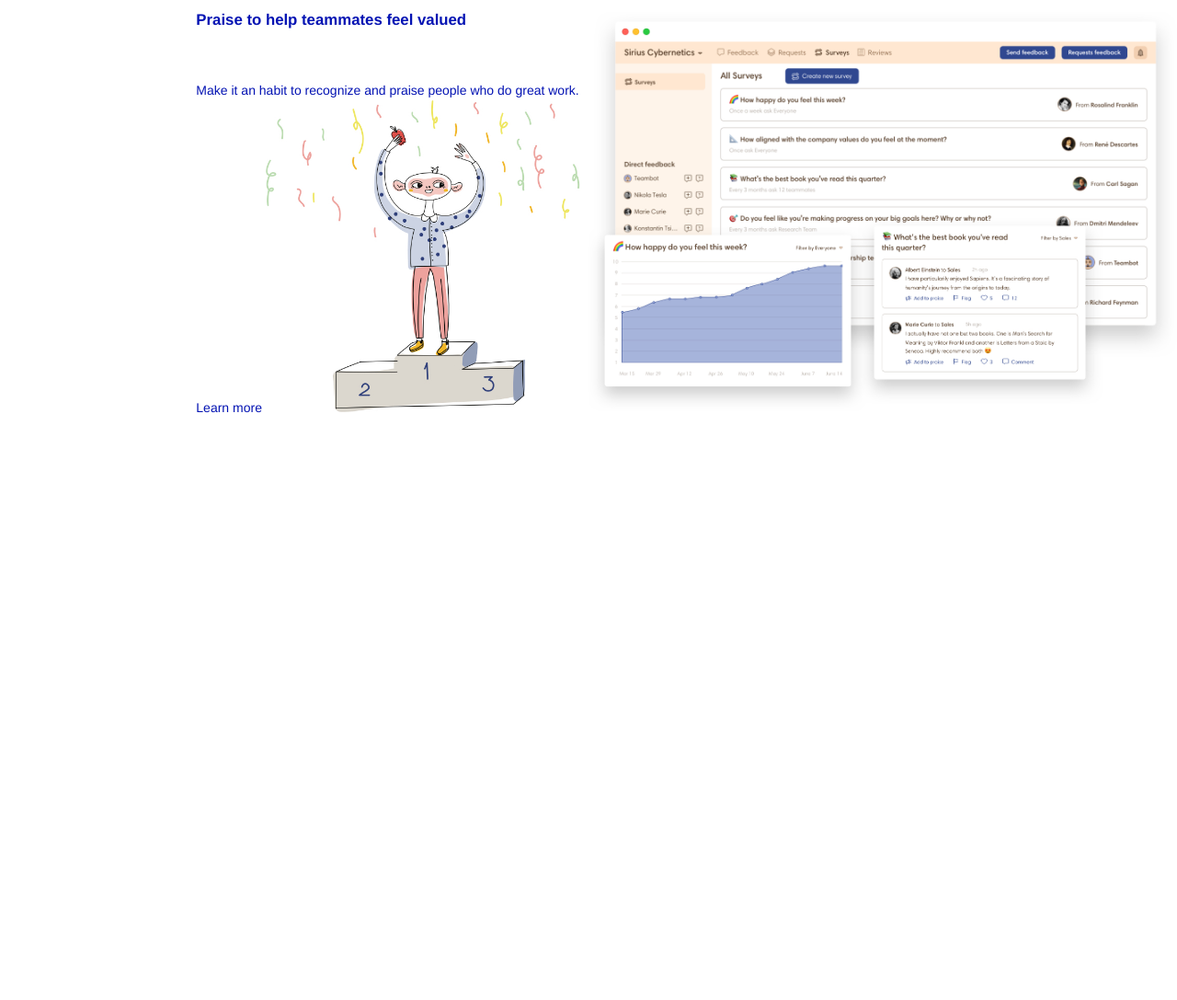
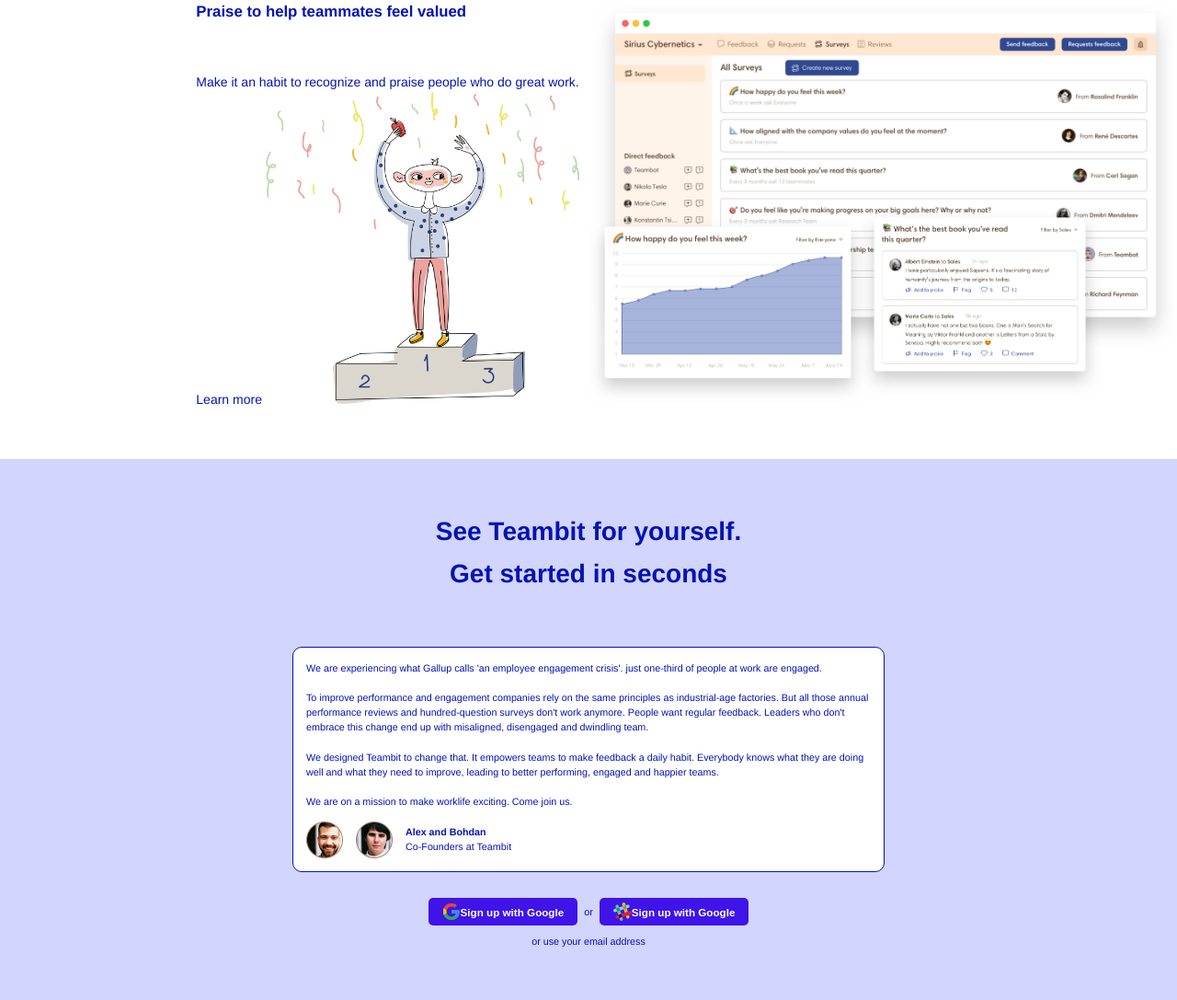
Before and after one commit to leitongchen/node-sass-teambit, a website: page index.html in a window 1280 px wide. Shown: the part 3514-4601 px from the top of the page at 92% size. Before the commit the page ends 4022 px from the top, so only its background shows below. Drawn offline with Linux system fonts and the light colour scheme.

Commit message:
implementato ultima sect

```diff
--- a/index.html
+++ b/index.html
@@ -32,7 +32,7 @@
                 </li>
                 <li>
                     <button class="btn-secondary">
-                        <img src="public/imgs/google-logo.svg" alt="logo google">
+                        <img class="logo-img" src="public/imgs/google-logo.svg" alt="logo google">
                         Sign up
                     </button>
                 </li>
@@ -223,6 +223,56 @@
 
             </div>
         </section>
+        <section id="sect-7">
+            <div class="container">
+                <h1 class="text-center">
+                    See Teambit for yourself. <br>
+                    Get started in seconds
+                </h1>
+
+                <div class="statement-container">
+                    <p>
+                        We are experiencing what Gallup calls 'an employee engagement crisis'. just one-third of people at work are engaged.
+                        <br>
+                        <br>
+                        To improve performance and engagement companies rely on the same principles as industrial-age factories. But all those annual performance reviews and hundred-question surveys don't work anymore. People want regular feedback. Leaders who don't embrace this change end up with misaligned, disengaged and dwindling team.
+                        <br>
+                        <br>
+                        We designed Teambit to change that. It empowers teams to make feedback a daily habit. Everybody knows what they are doing well and what they need to improve, leading to better performing, engaged and happier teams.
+                        <br>
+                        <br>
+                        We are on a mission to make worklife exciting. Come join us.
+                    </p>
+                    <div class="quote-author">
+                        <img src="public/imgs/alex.png" alt="">
+                        <img src="public/imgs/bohdan.png" alt="">
+                        <div>
+                            <h6>
+                                Alex and Bohdan
+                            </h6>
+                            <span class="small-text">
+                                Co-Founders at Teambit
+                            </span>
+                        </div>
+                    </div>
+                </div>
+
+                <div class="text-center">
+                    <div class="btns-container">
+                        <button class="btn-primary">
+                            <img class="logo-img" src="public/imgs/google-logo.svg" alt="logo google">
+                            Sign up with Google
+                        </button>
+                        <span class="small-text spacing-lr">or</span>
+                        <button class="btn-primary">
+                            <img class="logo-img" src="public/imgs/slack-logo.svg" alt="logo google">
+                            Sign up with Google
+                        </button>
+                    </div>
+                    <span class="small-text">or use your email address</span>
+                </div>
+            </div>
+        </section>
 
 
     </main>
--- a/src/partials/_main-content.scss
+++ b/src/partials/_main-content.scss
@@ -43,7 +43,43 @@
         margin-bottom: $spacing*4;
     }
     &#sect-1,
-    &#sect-2  {
+    &#sect-2,
+    &#sect-7  {
         background-color: lighten($primary_color, 55%);
     }
+
+    &#sect-7 {
+        padding-bottom: $spacing*4;
+
+        h1 {
+            margin-bottom: $spacing*4;
+        }
+        .statement-container {
+            width: 70%;
+            margin: auto;
+            padding: $spacing;
+            background-color: white;
+
+            border: 1px solid $primary_color;
+            border-radius: 10px;
+
+            img {
+                width: 40px;
+                height: 40px;
+
+                margin-right: $spacing;
+            }
+
+            .quote-author {
+                @include align-item-center;
+                margin-top: $spacing;
+            }
+        }
+        p {
+            font-size: $font_size/1.3;
+        }
+        .btns-container {
+            justify-content: center;
+        }
+    }
 }
```
Also changed, not shown: dist/app.css.
